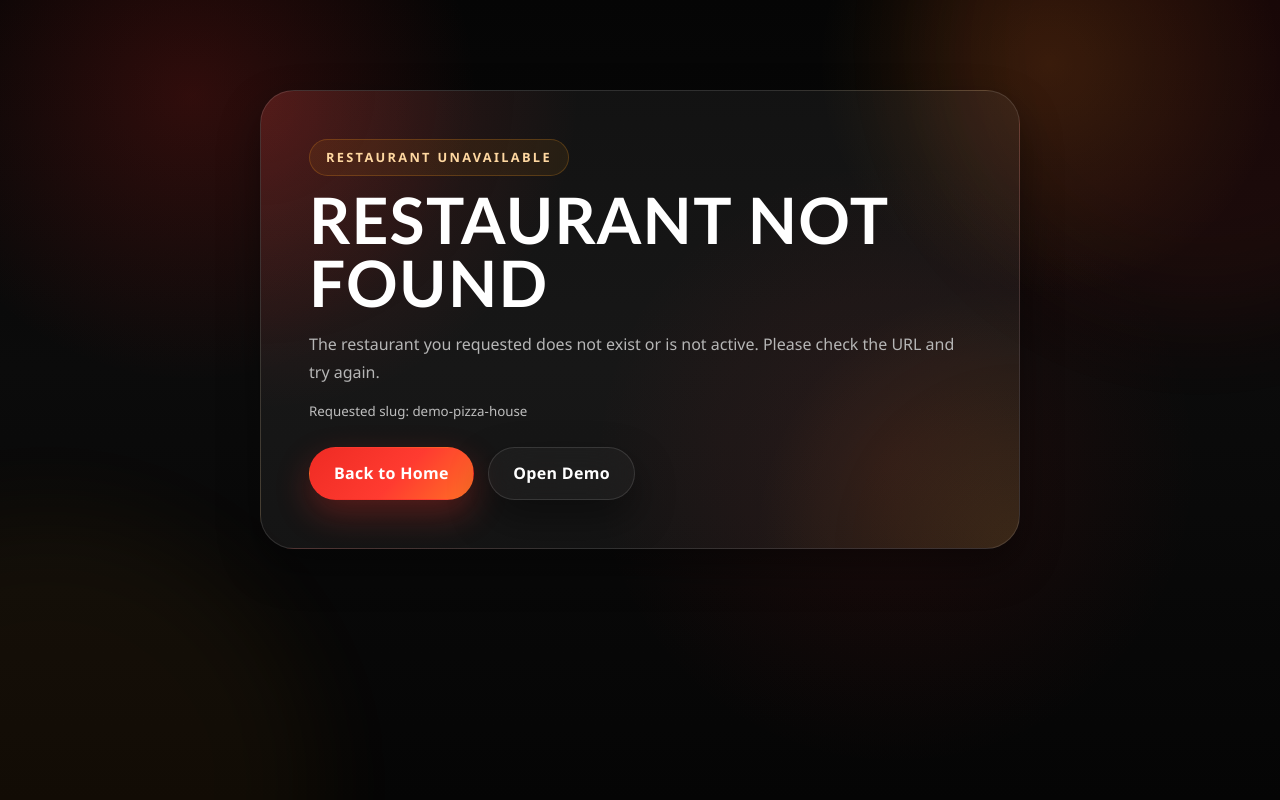
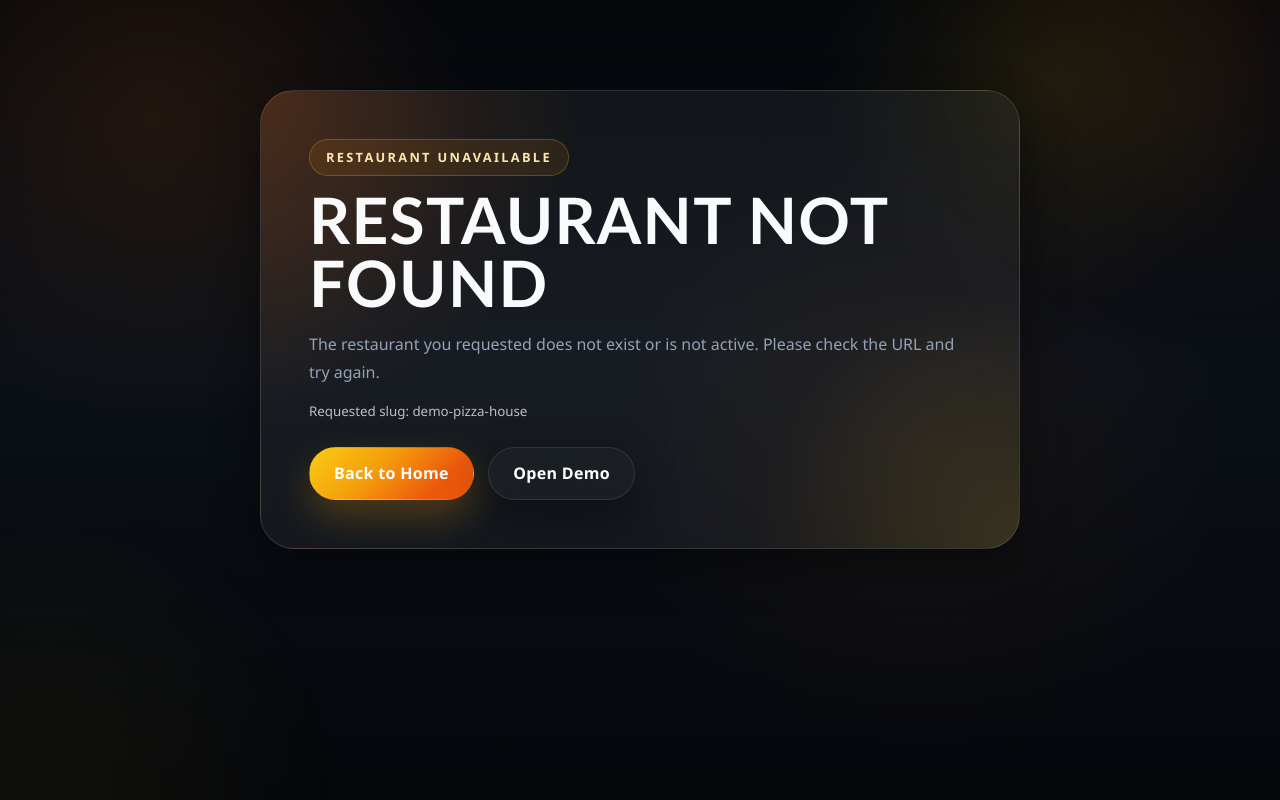
Before and after one commit to Nazmus-Sakib061/restaurant-builder-SaaS, a PHP site: page /index.html?restaurant=demo-pizza-house in a window 1280 px wide. Run offline with PHP 8.4, Linux system fonts and the light colour scheme; data that the repository does not hold is empty.

Commit message:
feat: polish public restaurant website

```diff
--- a/assets/css/style.css
+++ b/assets/css/style.css
@@ -1,12 +1,12 @@
 :root {
-  --primary-color: #ef2b24;
-  --secondary-color: #0b0b0b;
-  --accent-color: #ff9f1c;
-  --background-color: #050505;
-  --text-color: #ffffff;
-  --button-color: #ff3b30;
-  --primary-rgb: 239, 43, 36;
-  --accent-rgb: 255, 159, 28;
+  --primary-color: #f97316;
+  --secondary-color: #10151d;
+  --accent-color: #facc15;
+  --background-color: #0b0f14;
+  --text-color: #f8fafc;
+  --button-color: #ea580c;
+  --primary-rgb: 249, 115, 22;
+  --accent-rgb: 250, 204, 21;
   --bg: var(--background-color);
   --bg-alt: var(--secondary-color);
   --text: var(--text-color);
@@ -17,9 +17,9 @@
   --surface-strong: rgba(255, 255, 255, 0.08);
   --border: rgba(255, 255, 255, 0.12);
   --border-strong: rgba(255, 255, 255, 0.2);
-  --muted: #b6b6b6;
-  --shadow: 0 20px 60px rgba(var(--primary-rgb), 0.24);
-  --shadow-soft: 0 18px 40px rgba(0, 0, 0, 0.4);
+  --muted: #94a3b8;
+  --shadow: 0 20px 60px rgba(0, 0, 0, 0.34);
+  --shadow-soft: 0 18px 45px rgba(0, 0, 0, 0.42);
   --radius-xl: 34px;
   --radius-lg: 26px;
   --radius-md: 18px;
@@ -45,10 +45,10 @@ body {
   font-family: "Aptos", "Segoe UI", sans-serif;
   color: var(--text);
   background:
-    radial-gradient(circle at 15% 12%, rgba(var(--primary-rgb), 0.18), transparent 22%),
-    radial-gradient(circle at 82% 8%, rgba(var(--accent-rgb), 0.14), transparent 18%),
-    radial-gradient(circle at 70% 58%, rgba(var(--primary-rgb), 0.09), transparent 30%),
-    linear-gradient(180deg, var(--bg) 0%, var(--bg-alt) 46%, var(--bg) 100%);
+    radial-gradient(circle at 12% 14%, rgba(var(--primary-rgb), 0.11), transparent 24%),
+    radial-gradient(circle at 82% 10%, rgba(var(--accent-rgb), 0.08), transparent 18%),
+    radial-gradient(circle at 72% 56%, rgba(var(--primary-rgb), 0.06), transparent 30%),
+    linear-gradient(180deg, #05070b 0%, #0b1017 46%, #05070b 100%);
   min-height: 100vh;
   overflow-x: hidden;
   -webkit-font-smoothing: antialiased;
@@ -102,13 +102,13 @@ body::after {
 body::before {
   top: -14rem;
   right: -12rem;
-  background: rgba(var(--primary-rgb), 0.28);
+  background: radial-gradient(circle, rgba(var(--primary-rgb), 0.24), rgba(var(--primary-rgb), 0.03) 68%);
 }
 
 body::after {
   bottom: -16rem;
   left: -14rem;
-  background: rgba(var(--accent-rgb), 0.18);
+  background: radial-gradient(circle, rgba(var(--accent-rgb), 0.18), rgba(var(--accent-rgb), 0.02) 68%);
 }
 
 img {
@@ -151,8 +151,9 @@ button {
   position: fixed;
   inset: 0;
   background:
-    radial-gradient(circle at top left, rgba(var(--accent-rgb), 0.06), transparent 30%),
-    radial-gradient(circle at bottom right, rgba(var(--primary-rgb), 0.05), transparent 30%);
+    radial-gradient(circle at top left, rgba(var(--accent-rgb), 0.05), transparent 30%),
+    radial-gradient(circle at bottom right, rgba(var(--primary-rgb), 0.04), transparent 30%),
+    radial-gradient(circle at 50% 0%, rgba(255, 255, 255, 0.02), transparent 28%);
   pointer-events: none;
   z-index: -2;
 }
@@ -177,20 +178,20 @@ button {
 }
 
 .btn--primary {
-  background: linear-gradient(135deg, var(--accent) 0%, var(--accent-strong) 55%, var(--accent-secondary) 140%);
-  color: #fff;
-  box-shadow: 0 14px 34px rgba(var(--primary-rgb), 0.3);
+  background: linear-gradient(135deg, #facc15 0%, #f59e0b 40%, var(--accent-strong) 78%);
+  color: #fff;
+  box-shadow: 0 16px 36px rgba(245, 158, 11, 0.26);
 }
 
 .btn--ghost {
-  background: rgba(255, 255, 255, 0.03);
-  color: #fff;
-  border-color: rgba(255, 255, 255, 0.12);
+  background: rgba(255, 255, 255, 0.025);
+  color: #fff;
+  border-color: rgba(255, 255, 255, 0.1);
   backdrop-filter: blur(20px);
 }
 
 .btn--ghost:hover {
-  border-color: rgba(255, 255, 255, 0.24);
+  border-color: rgba(var(--accent-rgb), 0.35);
 }
 
 .btn--block {
@@ -364,9 +368,9 @@ button {
   gap: 0.5rem;
   padding: 0.55rem 1rem;
   border-radius: 999px;
-  border: 1px solid rgba(var(--accent-rgb), 0.22);
-  background: rgba(var(--accent-rgb), 0.08);
-  color: #ffd8a1;
+  border: 1px solid rgba(var(--accent-rgb), 0.24);
+  background: rgba(255, 159, 28, 0.1);
+  color: #ffe7b0;
   font-size: 0.8rem;
   font-weight: 800;
   letter-spacing: 0.18em;
--- a/assets/js/apiDataLoader.js
+++ b/assets/js/apiDataLoader.js
@@ -20,6 +20,49 @@
     .trim()
     .replace(/[^a-z0-9]+/g, "-")
     .replace(/^-+|-+$/g, "");
+
+  const isValidHexColor = (value) => /^#?[0-9a-fA-F]{6}$/.test(String(value || "").trim());
+
+  const hexToRgb = (value) => {
+    const normalized = String(value || "").trim().replace("#", "");
+    if (!isValidHexColor(normalized)) {
+      return null;
+    }
+
+    const r = Number.parseInt(normalized.slice(0, 2), 16);
+    const g = Number.parseInt(normalized.slice(2, 4), 16);
+    const b = Number.parseInt(normalized.slice(4, 6), 16);
+    return { r, g, b };
+  };
+
+  const isBrightColor = (value) => {
+    const rgb = hexToRgb(value);
+    if (!rgb) {
+      return false;
+    }
+
+    const luminance = ((0.299 * rgb.r) + (0.587 * rgb.g) + (0.114 * rgb.b)) / 255;
+    return luminance > 0.62;
+  };
+
+  const normalizeTheme = (theme = {}) => {
+    const rawPrimary = String(theme.primary_color || "#f97316").trim();
+    const rawAccent = String(theme.secondary_color || theme.accent_color || "#facc15").trim();
+    const primary = isValidHexColor(rawPrimary) ? rawPrimary : "#f97316";
+    const accent = isValidHexColor(rawAccent) ? rawAccent : "#facc15";
+    const background = isValidHexColor(theme.background_color) ? theme.background_color : "#0b0f14";
+    const text = isValidHexColor(theme.text_color) ? theme.text_color : "#f8fafc";
+    const button = isValidHexColor(theme.button_color) ? theme.button_color : primary;
+
+    return {
+      primaryColor: primary,
+      secondaryColor: "#10151d",
+      accentColor: isBrightColor(accent) ? accent : "#facc15",
+      backgroundColor: background,
+      textColor: text,
+      buttonColor: button
+    };
+  };
 
   const demoProfile = (key = DEFAULT_DEMO) => {
     if (typeof window.getRestaurantDemoProfile === "function") {
@@ -81,14 +124,7 @@
       tagline: restaurant.business_type ? `${restaurant.business_type} Restaurant` : "Premium Restaurant",
       logo: settings.logo || "",
       currency: "৳",
-      theme: {
-        primaryColor: theme.primary_color || "#ef2b24",
-        secondaryColor: theme.secondary_color || "#0b0b0b",
-        accentColor: theme.accent_color || "#ff9f1c",
-        backgroundColor: theme.background_color || "#050505",
-        textColor: theme.text_color || "#ffffff",
-        buttonColor: theme.button_color || theme.primary_color || "#ff3b30"
-      },
+      theme: normalizeTheme(theme),
       hero: {
         badge: "HOT & FRESH",
         title: settings.hero_title || restaurant.name || "Welcome",
--- a/assets/js/restaurantRenderer.js
+++ b/assets/js/restaurantRenderer.js
@@ -55,6 +55,19 @@
     const g = (int >> 8) & 255;
     const b = int & 255;
     return `${r}, ${g}, ${b}`;
+  };
+
+  const isBrightColor = (hex) => {
+    const normalized = String(hex || "").trim().replace("#", "");
+    if (!/^[0-9a-fA-F]{6}$/.test(normalized)) {
+      return false;
+    }
+
+    const r = Number.parseInt(normalized.slice(0, 2), 16);
+    const g = Number.parseInt(normalized.slice(2, 4), 16);
+    const b = Number.parseInt(normalized.slice(4, 6), 16);
+    const luminance = ((0.299 * r) + (0.587 * g) + (0.114 * b)) / 255;
+    return luminance > 0.62;
   };
 
   const setTextAll = (selector, value) => {
@@ -155,15 +168,21 @@
   const applyTheme = (theme) => {
     const root = document.documentElement;
     const resolvedTheme = theme || {};
-    const primary = resolvedTheme.primaryColor || "#ef2b24";
-    const secondary = resolvedTheme.secondaryColor || "#0b0b0b";
-    const accent = resolvedTheme.accentColor || "#ff9f1c";
-    const background = resolvedTheme.backgroundColor || "#050505";
-    const text = resolvedTheme.textColor || "#ffffff";
+    const primary = resolvedTheme.primaryColor || "#f97316";
+    const accent = isBrightColor(resolvedTheme.accentColor || resolvedTheme.secondaryColor)
+      ? (resolvedTheme.accentColor || resolvedTheme.secondaryColor)
+      : "#facc15";
+    const background = resolvedTheme.backgroundColor || "#0b0f14";
+    const text = resolvedTheme.textColor || "#f8fafc";
     const button = resolvedTheme.buttonColor || primary;
+    const surface = "#10151d";
+    const surfaceStrong = "#1b2430";
+    const border = "rgba(255, 255, 255, 0.10)";
+    const borderStrong = "rgba(255, 255, 255, 0.18)";
+    const muted = "#94a3b8";
 
     root.style.setProperty("--primary-color", primary);
-    root.style.setProperty("--secondary-color", secondary);
+    root.style.setProperty("--secondary-color", surface);
     root.style.setProperty("--accent-color", accent);
     root.style.setProperty("--background-color", background);
     root.style.setProperty("--text-color", text);
@@ -171,11 +190,18 @@
     root.style.setProperty("--primary-rgb", hexToRgb(primary));
     root.style.setProperty("--accent-rgb", hexToRgb(accent));
     root.style.setProperty("--bg", background);
-    root.style.setProperty("--bg-alt", secondary);
+    root.style.setProperty("--bg-alt", surface);
     root.style.setProperty("--text", text);
     root.style.setProperty("--accent", primary);
     root.style.setProperty("--accent-strong", button);
     root.style.setProperty("--accent-secondary", accent);
+    root.style.setProperty("--surface", "rgba(21, 27, 36, 0.84)");
+    root.style.setProperty("--surface-strong", "rgba(27, 36, 48, 0.92)");
+    root.style.setProperty("--border", border);
+    root.style.setProperty("--border-strong", borderStrong);
+    root.style.setProperty("--muted", muted);
+    root.style.setProperty("--shadow", "0 20px 60px rgba(0, 0, 0, 0.34)");
+    root.style.setProperty("--shadow-soft", "0 16px 45px rgba(0, 0, 0, 0.42)");
   };
 
   const renderBrand = () => {
--- a/index.html
+++ b/index.html
@@ -5,7 +5,7 @@
   <meta name="viewport" content="width=device-width, initial-scale=1.0">
   <meta name="description" content="Pizza House - a premium single-page restaurant website with online menu, special deals, and fast ordering.">
   <title>Pizza House | Best Food in Your Town</title>
-  <link rel="stylesheet" href="assets/css/style.css?v=public-polish-3">
+  <link rel="stylesheet" href="assets/css/style.css?v=public-dark-1">
 </head>
 <body>
   <a class="skip-link" href="#mainContent">Skip to content</a>
@@ -646,9 +646,9 @@
 
   <div class="toast" id="toast" aria-live="polite" aria-atomic="true"></div>
 
-  <script src="assets/js/restaurantData.js?v=public-polish-3"></script>
-  <script src="assets/js/restaurantRenderer.js?v=public-polish-3"></script>
-  <script src="assets/js/apiDataLoader.js?v=public-polish-3"></script>
-  <script src="assets/js/main.js?v=public-polish-3"></script>
+  <script src="assets/js/restaurantData.js?v=public-dark-1"></script>
+  <script src="assets/js/restaurantRenderer.js?v=public-dark-1"></script>
+  <script src="assets/js/apiDataLoader.js?v=public-dark-1"></script>
+  <script src="assets/js/main.js?v=public-dark-1"></script>
 </body>
 </html>
```
Also changed, not shown: other parts of assets/css/style.css (+54 -51 lines), assets/js/restaurantData.js (+17 -17 lines).
